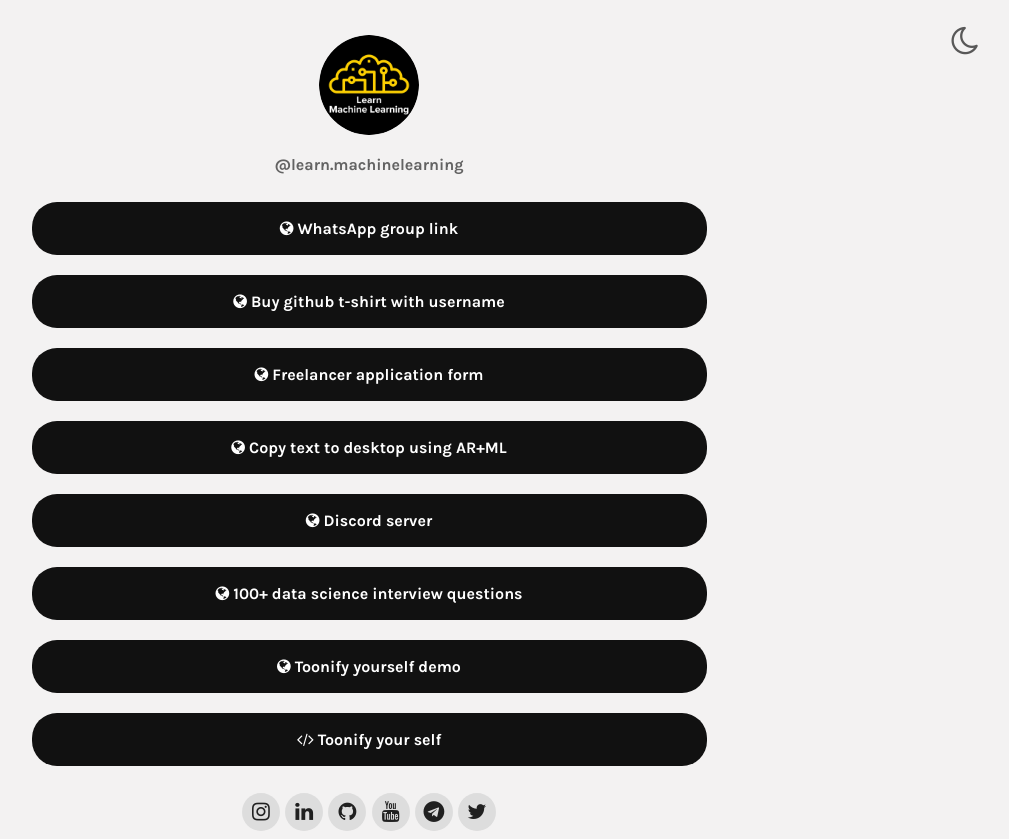
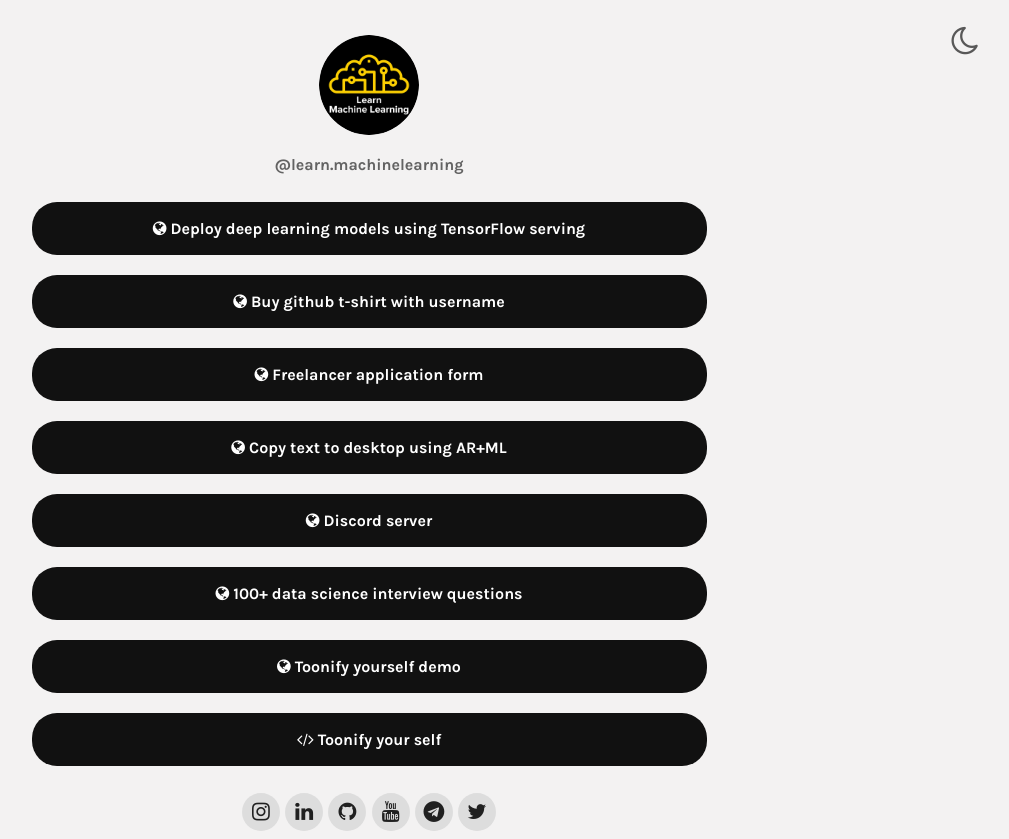
Before and after one commit to LearnDotMachineLearning/links, a plain HTML site: page index.html in a window 1280 px wide. Shown: the whole page, without its empty margins (271-1280 px from the left). Drawn offline with nearby package versions, Linux system fonts and the light colour scheme; a script that the page names is missing.

Commit message:
Update index.html

```diff
--- a/index.html
+++ b/index.html
@@ -20,8 +20,8 @@
     <spam id="userName">@learn.machinelearning</spam>
 
     <div id="links">
-        <a class="link" href="https://chat.whatsapp.com/IDX9wRISceS6bHhpw281cj" target="_blank" style="border-radius: 25px;"><i
-                class="fa fa-globe" aria-hidden="true"></i> WhatsApp group link</a>
+        <a class="link" href="https://youtu.be/P4lfmClTSsc" target="_blank" style="border-radius: 25px;"><i
+                class="fa fa-globe" aria-hidden="true"></i> Deploy deep learning models using TensorFlow serving</a>
         <a class="link" href="https://forms.gle/eZ56VVpJcjxGibG1A" target="_blank" style="border-radius: 25px;"><i
                 class="fa fa-globe" aria-hidden="true"></i> Buy github t-shirt with username</a>
         <a class="link" href="https://forms.gle/fLSwdURifmQei2gn9" target="_blank" style="border-radius: 25px;"><i
```
